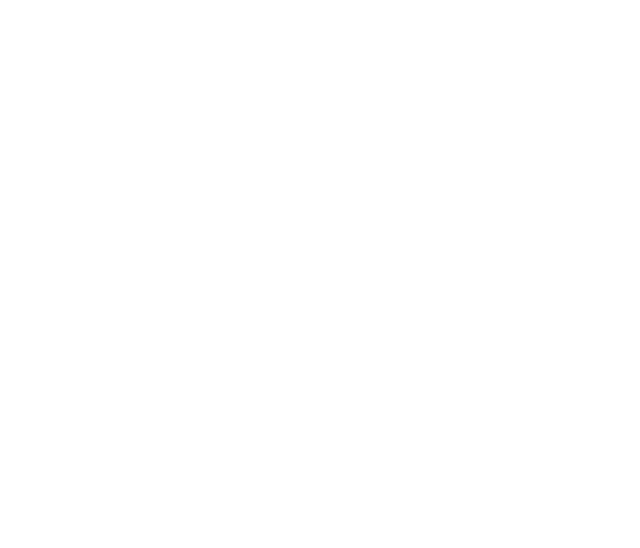
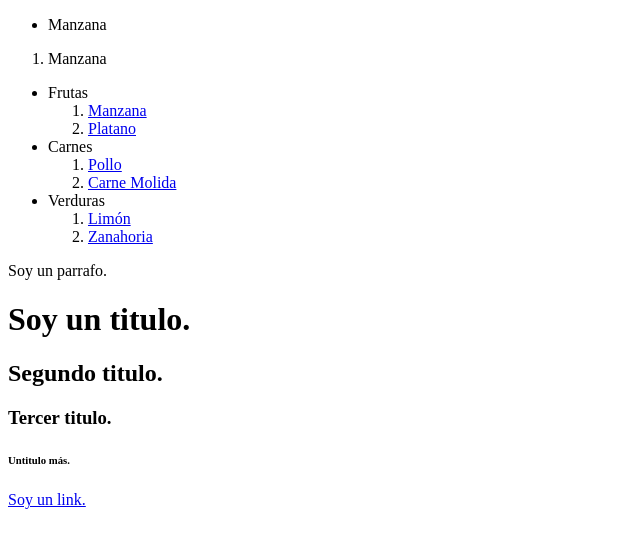
Before and after one commit to Jqguqr/HTMLyCSS, a plain HTML site: page index.html in a window 1280 px wide. Shown: the whole page, without its empty margins (0-640 px from the left). Drawn offline with Linux system fonts and the light colour scheme.

Commit message:
Etiquetas basicas añadidas y primer reto completado (link ref)

```diff
--- a/index.html
+++ b/index.html
@@ -9,6 +9,69 @@
         <link rel="stylesheet" href="./CSS/style.css">
     </head>
     <body>
+        <header>
+            <nav>  <!-- Etiqueta para agregar una barra de Navegacion. --> </nav>
+        </header>
+        <main>
+             <!--Contenido de principal de la paguina web. -->
+            <section>
+                <article>
 
+                </article>
+            </section>
+             <!-- Etiquetas para listas. -->
+            <ul>
+                <li>Manzana</li>  <!-- Elemento de la lista -->
+            </ul>  <!-- Lista desordenada. -->
+            <ol>
+                <li>Manzana</li>
+            </ol>  <!-- Lista ordenada. -->
+            <!-- Reto -->
+            <ul>
+                <li> Frutas
+                    <ol>
+                        <li>
+                            <a href="https://frutas.consumer.es/manzana/propiedades"> Manzana </a>
+                        </li>
+                        <li>
+                            <a href="https://frutas.consumer.es/platano/propiedades"> Platano </a>
+                        </li>
+                    </ol>
+                </li>
+                <li> Carnes
+                    <ol>
+                        <li>
+                            <a href="https://www.cocinafacil.com.mx/recetas/recetas-de-pollo-faciles-alitas-muslos-pechuga-patitas-facil-entero/"> Pollo </a>
+                        </li>
+                        <li>
+                            <a href="https://www.kiwilimon.com/recetas/carnes-y-aves/res/carne-molida"> Carne Molida </a>
+                        </li>
+                    </ol>
+                </li>
+                <li> Verduras
+                    <ol>
+                        <li>
+                            <a href="https://es.wikipedia.org/wiki/Lim%C3%B3n"> Limón </a>
+                        </li>
+                        <li>
+                            <a href="https://elpais.com/elpais/2014/07/21/buenavida/1405934369_335839.html"> Zanahoria </a>
+                        </li>
+                    </ol>
+                </li>
+            </ul>
+        </main>
+        <footer>
+             <!-- Etiqueta contenedora (Comodin) -->
+            <div></div>
+             <!-- Etiquetas para texto -->
+             <p> Soy un parrafo. </p>
+              <!-- Etiquetas de encabezado (header) -->
+              <h1> Soy un titulo. </h1>
+              <h2> Segundo titulo. </h2>
+              <h3> Tercer titulo. </h3>
+              <h6> Untitulo más. </h6>
+              <!-- Etiqeuta de ancla -->
+              <a href="#"> Soy un link. </a>
+        </footer>
     </body>
-</html>
+</html><!--  -->
```
